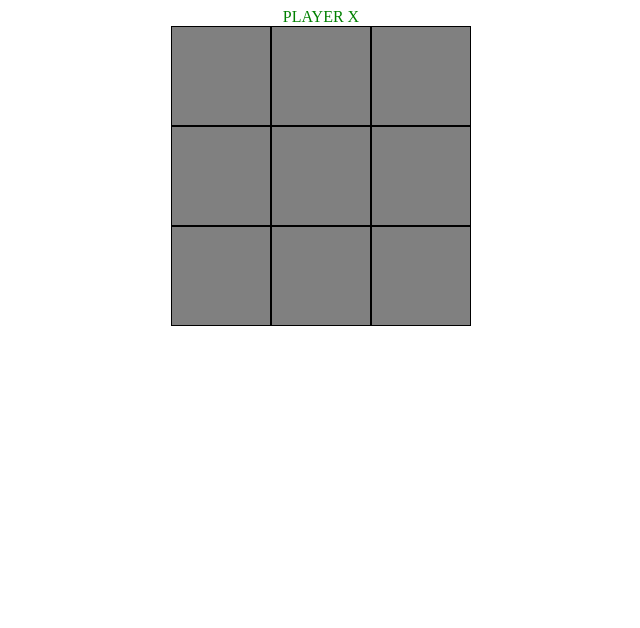
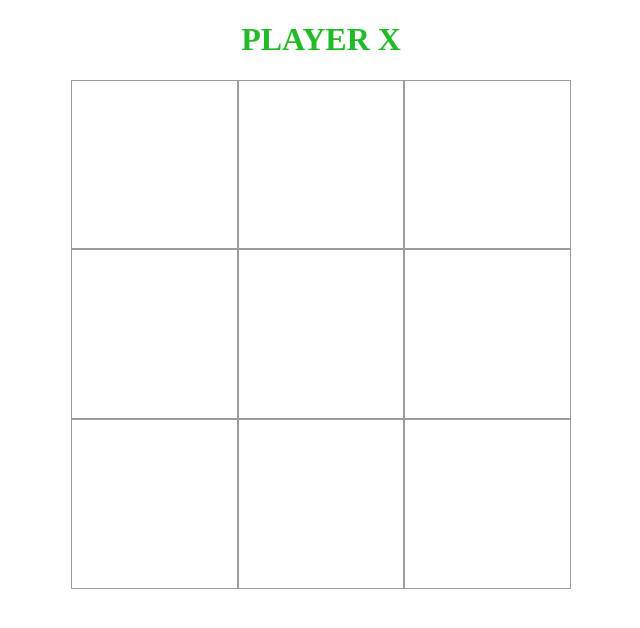
Before and after one commit to j0w0/ga-tic-tac-toe, a plain HTML site: page index.html in a window 1280 px wide. Shown: the whole page, without its empty margins (319-959 px from the left). Drawn offline with nearby package versions, Linux system fonts and the light colour scheme.

Commit message:
Style mods

```diff
--- a/css/styles.css
+++ b/css/styles.css
@@ -8,13 +8,19 @@ body {
 
 #board {
     display: grid;
-    grid-template-columns: 100px 100px 100px;
+    grid-template-columns: repeat(3, 33.3333%);
+    grid-template-rows: repeat(3, 33.3333%);
     margin: 0 auto;
-    max-width: 300px;
+    max-width: 500px;
     margin-bottom: 25px;
 }
 
 .square {
-    border: 1px solid black;
-    height: 100px;
+    border: 1px solid #00000063;
+    padding-top: 100%;
+    border-radius: 0;
 }
+
+.square:focus {
+    outline: 0;
+}
--- a/index.html
+++ b/index.html
@@ -6,11 +6,12 @@
     <meta name="viewport" content="width=device-width, initial-scale=1.0">
     <title>Tic-Tac-Toe</title>
     <link rel="stylesheet" href="css/styles.css">
+    <link rel="stylesheet" href="https://cdnjs.cloudflare.com/ajax/libs/normalize/8.0.1/normalize.min.css">
     <script defer src="js/scripts.js"></script>
 </head>
 
 <body>
-    <div id="msg"></div>
+    <h1 id="msg"></h1>
     <div id="board">
         <button class="square"></button>
         <button class="square"></button>
--- a/js/scripts.js
+++ b/js/scripts.js
@@ -1,9 +1,9 @@
 /* ----- constants -----*/
 const COLORS = {
-    null: 'gray',
-    '1': 'green',
-    '-1': 'blue',
-    default: 'black'
+    null: '#ffffff',
+    '1': '#22bb27',
+    '-1': '#6303fd',
+    default: '#000000'
 };
 
 const PLAYERS = {
@@ -34,8 +34,47 @@ const msgEl = document.querySelector('#msg');
 const replayEl = document.querySelector('#replay');
 
 /* ----- event listeners -----*/
-boardEl.addEventListener('click', function(event) {
+boardEl.addEventListener('click', handleSquareSelect);
+replayEl.addEventListener('click', replay);
 
+/* ----- functions -----*/
+init();
+
+function init() {
+    board = [null, null, null, null, null, null, null, null, null];
+    // or can also be done as -> board = new Array(9).fill(null);
+    turn = 1;
+    winner = null;
+    render();
+}
+
+function render() {
+    // loop through board array / buttons and map color based on owner
+    buttonEls.forEach((btn, idx) => {
+        btn.dataset.idx = idx;
+        btn.style.backgroundColor = COLORS[board[idx]];
+    });
+
+    // render message / status
+    if(winner === null) {
+        msgEl.innerText = `Player ${PLAYERS[turn]}`;
+        msgEl.style.color = COLORS[turn];
+        msgEl.style.textTransform = 'uppercase';
+    } else if(winner === 'T') {
+        msgEl.innerText = `It's a tie!`;
+        msgEl.style.color = COLORS['default'];
+        msgEl.style.textTransform = 'initial';
+    } else {
+        msgEl.innerText = `Congrats, Player ${PLAYERS[winner]}! You won!`;
+        msgEl.style.color = COLORS[winner];
+        msgEl.style.textTransform = 'uppercase';
+    }
+
+    // hide or show replay button based on if there is a winner or not
+    replayEl.style.visibility = winner !== null || winner === 'T' ? 'visible' : 'hidden';
+}
+
+function handleSquareSelect(event) {
     const btn = event.target;
     const btnIdx = btn.dataset.idx;
 
@@ -78,45 +117,9 @@ boardEl.addEventListener('click', function(event) {
 
     // now re-render and update dom
     render();
-});
+}
 
-replayEl.addEventListener('click', function() {
+function replay() {
     init();
     render();
-});
-
-/* ----- functions -----*/
-init();
-
-function init() {
-    board = [null, null, null, null, null, null, null, null, null];
-    turn = 1;
-    winner = null;
-    render();
 }
-
-function render() {
-    // loop through board array / buttons and map color based on owner
-    buttonEls.forEach((btn, idx) => {
-        btn.dataset.idx = idx;
-        btn.style.backgroundColor = COLORS[board[idx]];
-    });
-
-    // render message / status
-    if(winner === null) {
-        msgEl.innerText = `Player ${PLAYERS[turn]}`;
-        msgEl.style.color = COLORS[turn];
-        msgEl.style.textTransform = 'uppercase';
-    } else if(winner === 'T') {
-        msgEl.innerText = `It's a tie!`;
-        msgEl.style.color = COLORS['default'];
-        msgEl.style.textTransform = 'initial';
-    } else {
-        msgEl.innerText = `Congrats, Player ${PLAYERS[winner]}! You won!`;
-        msgEl.style.color = COLORS[winner];
-        msgEl.style.textTransform = 'uppercase';
-    }
-
-    // hide or show replay button based on if there is a winner or not
-    replayEl.style.visibility = winner !== null || winner === 'T' ? 'visible' : 'hidden';
-}
```
